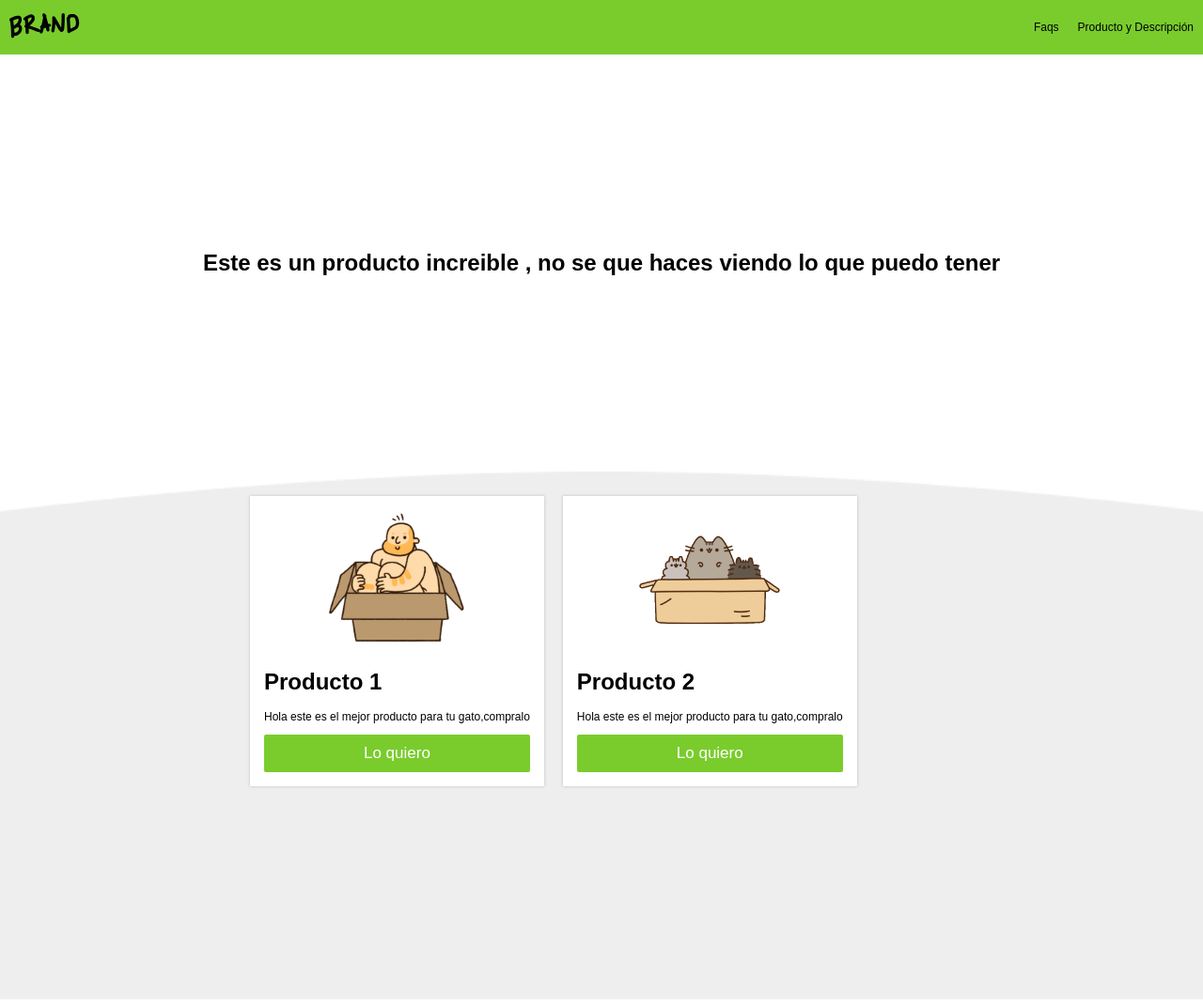
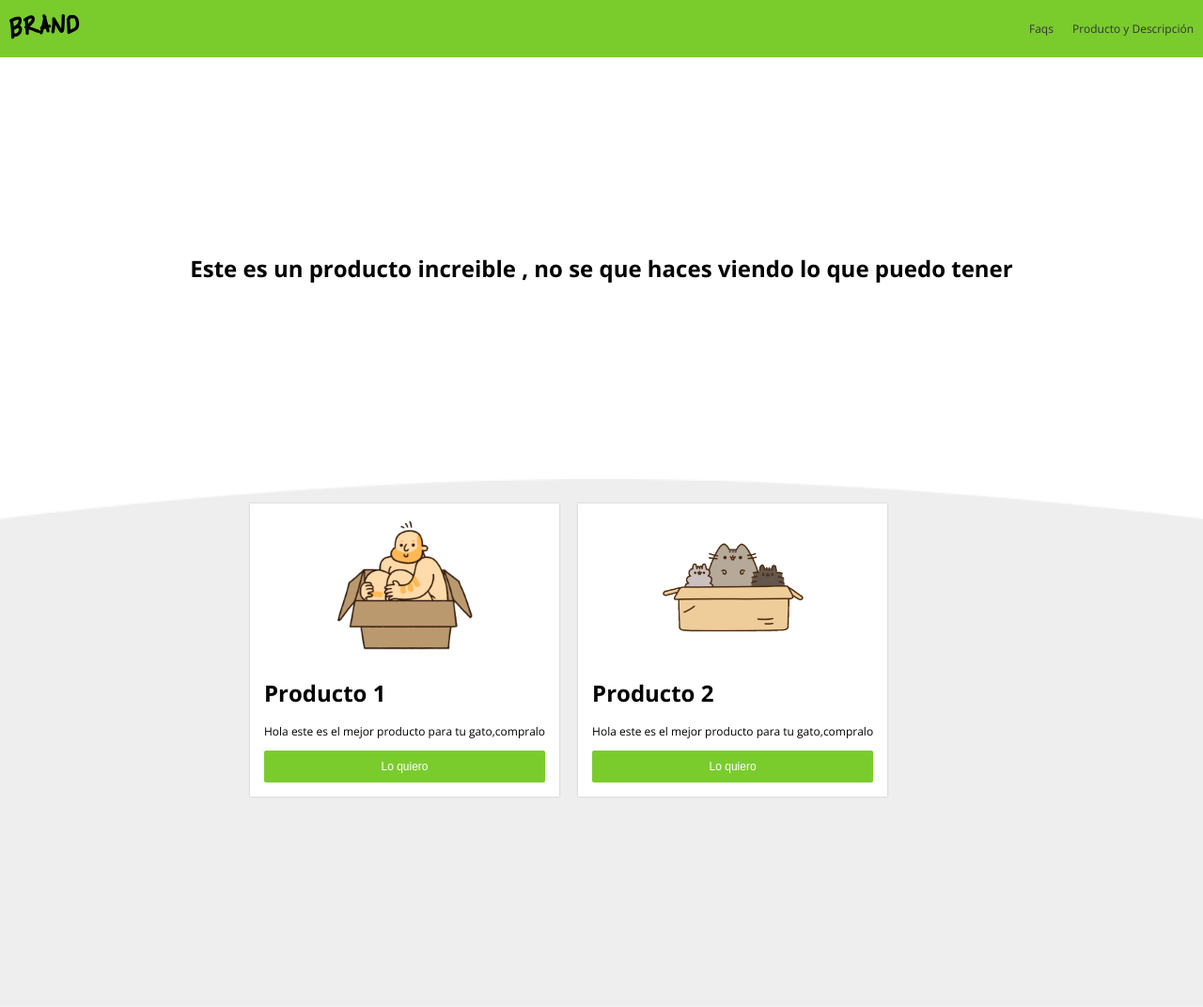
Before and after one commit to mcbj0826/HTMLPAYPAL, a plain HTML site: page index.html in a window 1280 px wide. Shown: the whole page at 94% size. Drawn offline with nearby package versions, Linux system fonts and the light colour scheme.

Commit message:
Fuentes personalizadas y variables CSS

```diff
--- a/css/estilos.css
+++ b/css/estilos.css
@@ -1,16 +1,38 @@
+@import url('https://fonts.googleapis.com/css?family=Open+Sans:400,700&display=swap');
+/*---- Variables------ */
+:root{
+    /* Colores */
+
+    --green-color:#7ACC2D;
+    --white-color:white;
+    --black-color:#313337;
+
+    /* Tipografia */
+
+    --normal:12px;
+
+    /* Espaciado */
+
+    --space:10px;
+
+    /* Box shadow */
+    --box: 0 0 2px #C1BCBC;
+}
+
+/*---- Variables------ */
 html,body{
     margin: 0;
     padding: 0;
-    font-size: 12px;
-    font-family: Arial, Helvetica, sans-serif;
+    font-size: var(--normal);
+    font-family: 'Open Sans', sans-serif;
 }
 
 /* HEADER */
 nav{
     display: flex;
-    background-color: #7ACC2D;
-    padding: 10px;
-    color: white;
+    background-color: var(--green-color);
+    padding: var(--space);
+    color: var(--white-color);
     justify-content: space-between;
     align-items: center;
 }
@@ -25,11 +47,11 @@ nav li{
 }
 
 nav li a {
-    color: black;
+    color: var(--black-color);
     text-decoration:none;
 }
 nav li a:hover {
-    color: white;
+    color: var(--white-color);
     text-decoration:none;
 }
 
@@ -51,25 +73,25 @@ nav li a:hover {
 }
 
 .product{
-    padding: 10px;
+    padding: var(--space);
     margin-top: -240px;
 
 }
 
 .product .content{
-    background-color: white;
+    background-color: var(--white-color);
     padding: 15px;
-    box-shadow: 0 0 3px #C1BCBC;
+    box-shadow: var(--box);
 }
 .img_content{
     text-align: center;
 }
 
 .main_button{
-    background-color: #7ACC2D ;
+    background-color: var(--green-color) ;
     width: 100%;
-    padding: 10px;
-    font-size: 17px;
+    padding: var(--space);
+    font-size: var(--normal);
     color: white;
     border:0;
     border-radius: 2px;
```
